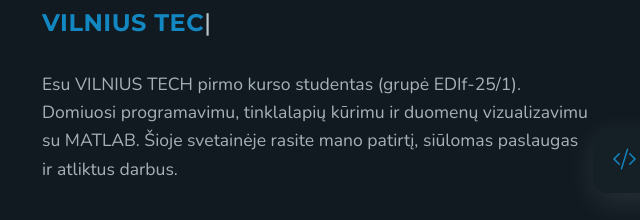
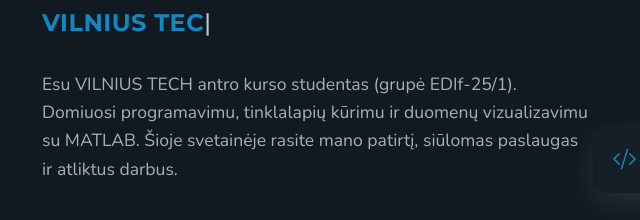
Before and after one commit to MrDiamondLTU/Naglis-Cekanauskas-LD-7-12-EDIf-25-1, a plain HTML site: page index.html in a window 1280 px wide. Shown: the part 370-590 px from the top of the page, 40-680 px from the left. Drawn offline with nearby package versions, Linux system fonts and the light colour scheme.

Commit message:
Update student year from first to second

```diff
--- a/index.html
+++ b/index.html
@@ -74,7 +74,7 @@
             <div class="hero-content">
               <h1 data-aos="fade-up" data-aos-delay="200">Sveiki, aš <span class="highlight">Naglis Čekanauskas</span></h1>
               <h2 data-aos="fade-up" data-aos-delay="300"><span class="typed" data-typed-items="VILNIUS TECH studentas, Pradedantysis programuotojas, MATLAB entuziastas, Tinklalapių kūrėjas"></span></h2>
-              <p data-aos="fade-up" data-aos-delay="400">Esu VILNIUS TECH pirmo kurso studentas (grupė EDIf-25/1). Domiuosi programavimu, tinklalapių kūrimu ir duomenų vizualizavimu su MATLAB. Šioje svetainėje rasite mano patirtį, siūlomas paslaugas ir atliktus darbus.</p>
+              <p data-aos="fade-up" data-aos-delay="400">Esu VILNIUS TECH antro kurso studentas (grupė EDIf-25/1). Domiuosi programavimu, tinklalapių kūrimu ir duomenų vizualizavimu su MATLAB. Šioje svetainėje rasite mano patirtį, siūlomas paslaugas ir atliktus darbus.</p>
               <div class="hero-actions" data-aos="fade-up" data-aos-delay="500">
                 <a href="portfolio.html" class="btn btn-primary">Mano darbai</a>
                 <a href="contact.html" class="btn btn-outline">Susisiekti</a>
```
